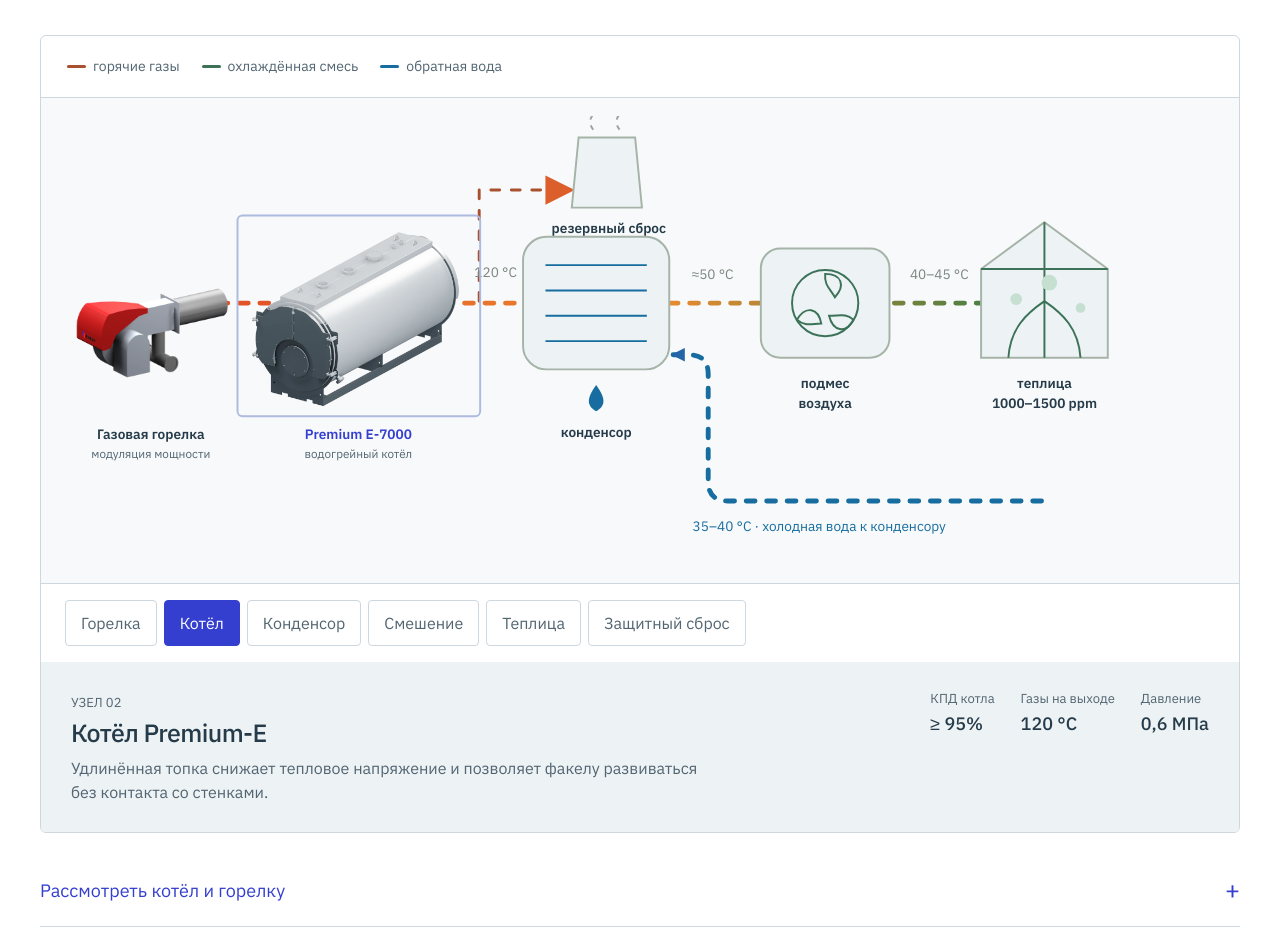
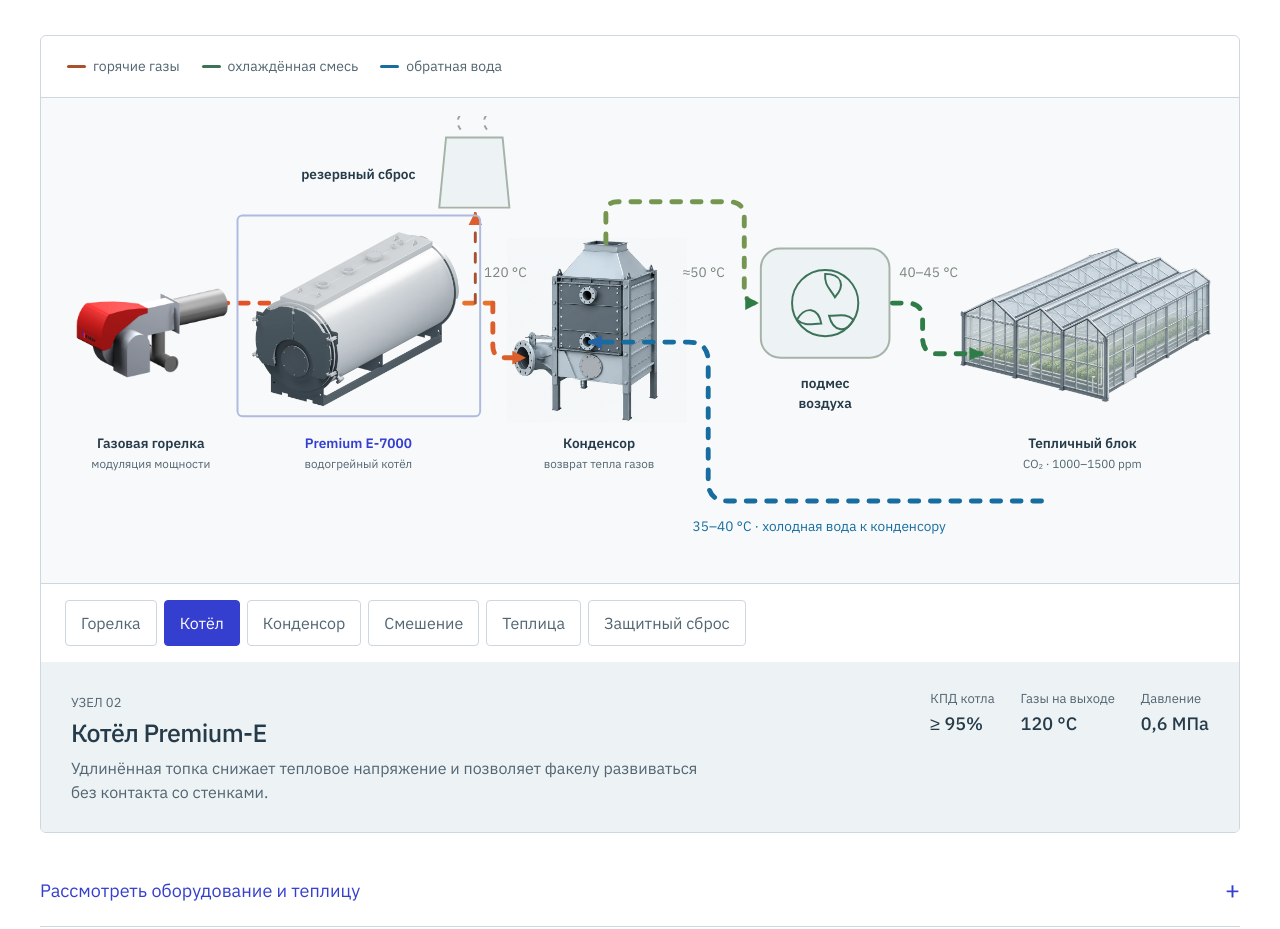
Before and after one commit to lexcrirovs-prog/teplica_landing, a plain HTML site: page index.html in a window 1280 px wide. Shown: the part 1271-2200 px from the top of the page. Drawn offline with Linux system fonts and the light colour scheme.

Commit message:
feat: illustrate condenser and greenhouse v2026.09.10.4 (Codex GPT-6)
Use user-provided condenser drawing and photographs to create matching schematic equipment views. Update process routing and accessible enlarged gallery. Record sources, generation prompts, version date and verified local QA.

```diff
--- a/index.html
+++ b/index.html
@@ -17,11 +17,11 @@
   <link rel="preconnect" href="https://fonts.googleapis.com">
   <link rel="preconnect" href="https://fonts.gstatic.com" crossorigin>
   <link href="https://fonts.googleapis.com/css2?family=IBM+Plex+Sans:wght@400;450;500;600&amp;display=swap" rel="stylesheet">
-  <link rel="stylesheet" href="styles.css?v=2026.09.10.3">
-  <link rel="stylesheet" href="industrial.css?v=2026.09.10.3">
+  <link rel="stylesheet" href="styles.css?v=2026.09.10.4">
+  <link rel="stylesheet" href="industrial.css?v=2026.09.10.4">
   <meta name="theme-color" content="#263b49">
-  <meta name="application-version" content="2026.09.10.3">
-  <script src="script.js?v=2026.09.10.3" defer></script>
+  <meta name="application-version" content="2026.09.10.4">
+  <script src="script.js?v=2026.09.10.4" defer></script>
 </head>
 <body id="top">
   <a class="skip-link" href="#main">К содержанию</a>
@@ -111,54 +111,60 @@
           <div class="scheme-scroll" tabindex="0" aria-label="Технологическая схема комплекса, доступна горизонтальная прокрутка">
             <svg class="process-svg" viewBox="0 0 1180 460" role="group" aria-labelledby="process-title process-desc">
               <title id="process-title">Схема тепличного комплекса Premium-E</title>
-              <desc id="process-desc">Горелка и котёл показаны по моделям оборудования. Дымовые газы охлаждаются в конденсоре и после подмеса воздуха поступают к теплице. Холодная вода поступает в конденсор; обратка котла защищена отдельной насосной группой. Масштаб оборудования условный.</desc>
+              <desc id="process-desc">Горелка и котёл показаны по моделям оборудования, конденсор и многопролётная теплица — схематично по чертежу и фотографиям. Дымовые газы охлаждаются в конденсоре и после подмеса воздуха поступают к теплице. Холодная вода поступает в конденсор; обратка котла защищена отдельной насосной группой. Масштаб оборудования условный.</desc>
               <defs>
-                <marker id="arrow-heat" markerWidth="10" markerHeight="10" refX="9" refY="5" orient="auto"><path d="M0 0 10 5 0 10Z" fill="#dc5f2b"/></marker>
-                <marker id="arrow-green" markerWidth="10" markerHeight="10" refX="9" refY="5" orient="auto"><path d="M0 0 10 5 0 10Z" fill="#2e7d46"/></marker>
+                <clipPath id="condenser-viewport"><rect x="454" y="115" width="184" height="210"/></clipPath>
+                <marker id="arrow-heat" markerUnits="userSpaceOnUse" markerWidth="14" markerHeight="14" refX="12" refY="7" orient="auto"><path d="M0 0 14 7 0 14Z" fill="#dc5f2b"/></marker>
+                <marker id="arrow-green" markerUnits="userSpaceOnUse" markerWidth="14" markerHeight="14" refX="12" refY="7" orient="auto"><path d="M0 0 14 7 0 14Z" fill="#2e7d46"/></marker>
                 <marker id="arrow-water" markerUnits="userSpaceOnUse" markerWidth="14" markerHeight="14" refX="12" refY="7" orient="auto"><path d="M0 0 14 7 0 14Z" fill="#2563a8"/></marker>
                 <linearGradient id="gas-gradient" gradientUnits="userSpaceOnUse" x1="116" y1="192" x2="1008" y2="192"><stop offset="0" stop-color="#e14925"/><stop offset=".55" stop-color="#ed8b2e"/><stop offset="1" stop-color="#2e7d46"/></linearGradient>
               </defs>
-              <path class="flow flow-gas" d="M116 192H1008" stroke="url(#gas-gradient)" marker-end="url(#arrow-green)"/>
-              <path class="flow flow-water" d="M1002 395H680Q660 395 660 375V265Q660 245 640 245H624" marker-end="url(#arrow-water)"/>
-              <path class="flow flow-stack" d="M425 190V76H520" marker-end="url(#arrow-heat)"/>
-              <g class="temperature-tags mono" aria-hidden="true">
-                <text x="420" y="165">120 °C</text>
-                <text x="643" y="167">≈50 °C</text>
-                <text x="867" y="167">40–45 °C</text>
-              </g>
+              <path class="flow flow-gas" d="M116 192H439" stroke="url(#gas-gradient)"/>
+              <path class="flow flow-stack" d="M421 192V100" marker-end="url(#arrow-heat)"/>
               <g class="process-node equipment-node" data-node="burner" tabindex="0" role="button" aria-label="Газовая горелка" aria-pressed="false">
                 <rect class="model-hit" x="8" y="133" width="162" height="176" rx="5"/>
                 <image href="assets/scheme/burner-rs610.webp" x="0" y="136" width="175" height="165" preserveAspectRatio="xMidYMid meet"/>
-                <text x="88" y="331">Газовая горелка</text>
-                <text class="model-caption" x="88" y="351">модуляция мощности</text>
+                <text x="88" y="341">Газовая горелка</text>
+                <text class="model-caption" x="88" y="361">модуляция мощности</text>
               </g>
               <g class="process-node equipment-node is-active" data-node="boiler" tabindex="0" role="button" aria-label="Котёл Premium E-7000" aria-pressed="true">
                 <rect class="model-hit" x="177" y="102" width="249" height="206" rx="5"/>
                 <image href="assets/scheme/boiler-e7000.webp" x="161" y="98" width="278" height="212" preserveAspectRatio="xMidYMid meet"/>
-                <text x="301" y="331">Premium E-7000</text>
-                <text class="model-caption" x="301" y="351">водогрейный котёл</text>
+                <text x="301" y="341">Premium E-7000</text>
+                <text class="model-caption" x="301" y="361">водогрейный котёл</text>
               </g>
-              <g class="process-node" data-node="condenser" tabindex="0" role="button" aria-label="Конденсор">
-                <rect x="470" y="124" width="150" height="136" rx="24"/>
-                <path class="cond-lines" d="M493 153h104M493 179h104M493 205h104M493 231h104"/>
-                <path class="drop" d="M545 276c10 14 10 21 0 27-10-6-10-13 0-27Z"/>
-                <text x="545" y="329">конденсор</text>
+              <g class="process-node equipment-node" data-node="condenser" tabindex="0" role="button" aria-label="Конденсор" aria-pressed="false">
+                <image href="assets/scheme/condenser.webp" x="417" y="115" width="270" height="210" preserveAspectRatio="xMidYMid meet" clip-path="url(#condenser-viewport)"/>
+                <rect class="model-hit" x="448" y="114" width="202" height="202" rx="5"/>
+                <text x="548" y="341">Конденсор</text>
+                <text class="model-caption" x="548" y="361">возврат тепла газов</text>
               </g>
               <g class="process-node" data-node="mixer" tabindex="0" role="button" aria-label="Камера смешения">
                 <rect x="714" y="136" width="132" height="112" rx="20"/>
                 <circle class="fan" cx="780" cy="192" r="34"/><path class="fan-blades" d="M780 162c17 0 21 12 10 24-5-9-11-12-10-24Zm29 47c-8 15-21 12-25-4 11 0 17-3 25 4Zm-58 0c9-15 22-12 25 4-10 0-17 3-25-4Z"/>
                 <text x="780" y="279">подмес</text><text x="780" y="300">воздуха</text>
               </g>
-              <g class="process-node" data-node="greenhouse" tabindex="0" role="button" aria-label="Теплица и прикорневая подача">
-                <path d="M940 248v-91l65-48 65 48v91Z"/>
-                <path class="greenhouse-lines" d="M940 157h130M1005 109v139M968 248c2-30 18-45 37-58m37 58c-2-30-18-45-37-58"/>
-                <circle class="bubble b1" cx="976" cy="188" r="6"/><circle class="bubble b2" cx="1010" cy="171" r="8"/><circle class="bubble b3" cx="1042" cy="197" r="5"/>
-                <text x="1005" y="279">теплица</text><text x="1005" y="300">1000–1500 ppm</text>
+              <g class="process-node equipment-node" data-node="greenhouse" tabindex="0" role="button" aria-label="Теплица и прикорневая подача" aria-pressed="false">
+                <rect class="model-hit" x="925" y="124" width="246" height="184" rx="5"/>
+                <image href="assets/scheme/greenhouse.webp" x="906" y="112" width="274" height="200" preserveAspectRatio="xMidYMid meet"/>
+                <text x="1044" y="341">Тепличный блок</text>
+                <text class="model-caption" x="1044" y="361">CO₂ · 1000–1500 ppm</text>
               </g>
               <g class="process-node stack-node" data-node="stack" tabindex="0" role="button" aria-label="Дымовая труба с шибером">
-                <path d="M520 94h72l-7-72h-58Z"/>
-                <path class="smoke" d="M542 14c-12-16 15-20 2-34m25 34c-12-16 15-20 2-34"/>
-                <text x="558" y="120">резервный сброс</text>
+                <path d="M384 94h72l-7-72h-58Z"/>
+                <path class="smoke" d="M406 14c-12-16 15-20 2-34m25 34c-12-16 15-20 2-34"/>
+                <text x="301" y="65">резервный сброс</text>
+              </g>
+              <g class="scheme-connections" aria-hidden="true">
+                <path class="flow" d="M439 192V236Q439 248 451 248H471" stroke="#dc5f2b" marker-end="url(#arrow-heat)"/>
+                <path class="flow" d="M555 130V100Q555 88 567 88H681Q697 88 697 104V176Q697 192 710 192" stroke="#759650" marker-end="url(#arrow-green)"/>
+                <path class="flow" d="M849 192H864Q880 192 880 208V228Q880 244 896 244H940" stroke="#2e7d46" marker-end="url(#arrow-green)"/>
+                <path class="flow flow-water" d="M1002 395H680Q660 395 660 375V252Q660 232 640 232H539" marker-end="url(#arrow-water)"/>
+              </g>
+              <g class="temperature-tags mono" aria-hidden="true">
+                <text x="430" y="165">120 °C</text>
+                <text x="634" y="165">≈50 °C</text>
+                <text x="856" y="165">40–45 °C</text>
               </g>
               <text class="water-label" x="644" y="426">35–40 °C · холодная вода к конденсору</text>
             </svg>
@@ -177,10 +183,12 @@
           </aside>
         </div>
         <details class="equipment-views">
-          <summary>Рассмотреть котёл и горелку<span aria-hidden="true">+</span></summary>
+          <summary>Рассмотреть оборудование и теплицу<span aria-hidden="true">+</span></summary>
           <div class="equipment-views-grid">
             <figure><img src="assets/scheme/boiler-e7000.webp" width="1000" height="700" loading="lazy" alt="Объёмный вид котла Premium E-7000: корпус, передний торец, патрубки и опоры"><figcaption><strong>Premium E-7000</strong><span>Удлинённая топка, трёхходовой корпус и сервисный доступ</span></figcaption></figure>
             <figure><img src="assets/scheme/burner-rs610.webp" width="1000" height="700" loading="lazy" alt="Объёмный вид газовой горелки: вентилятор, привод и огневая голова"><figcaption><strong>Газовая горелка</strong><span>Подача воздуха и топлива, управление горением</span></figcaption></figure>
+            <figure><img src="assets/scheme/condenser.webp" width="1000" height="699" loading="lazy" alt="Схематичный объёмный вид конденсора: корпус на опорах, верхний газовый выход, боковой вход и фланцы теплообменника"><figcaption><strong>Газовый конденсор</strong><span>Теплообменник, газовый тракт и доступ для обслуживания</span></figcaption></figure>
+            <figure><img src="assets/scheme/greenhouse.webp" width="1000" height="667" loading="lazy" alt="Схематичный объёмный вид многопролётной стеклянной теплицы: металлический каркас, двускатные кровли и ряды растений"><figcaption><strong>Тепличный блок</strong><span>Стеклянные пролёты, ряды растений и прикорневая подача CO₂</span></figcaption></figure>
           </div>
           <p class="equipment-scale-note">На схеме показан принцип работы. Масштаб и взаимное расположение оборудования условные. Горелку подбираем под мощность котла и режим работы комплекса.</p>
         </details>
--- a/version.json
+++ b/version.json
@@ -1,5 +1,5 @@
 {
-  "version": "2026.09.10.3",
+  "version": "2026.09.10.4",
   "date": "2026-09-10",
   "status": "release-candidate",
   "product": "Premium E — единый сайт для тепличных комбинатов",
```
Also changed, not shown: docs/scheme-illustrations-2026-09-10.json (added, +69 -0 lines), industrial.css (+5 -2 lines), assets/scheme/condenser.webp (added), assets/scheme/greenhouse.webp (added), 5 other files.
